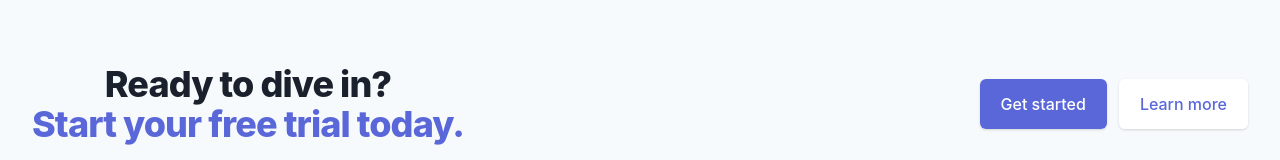
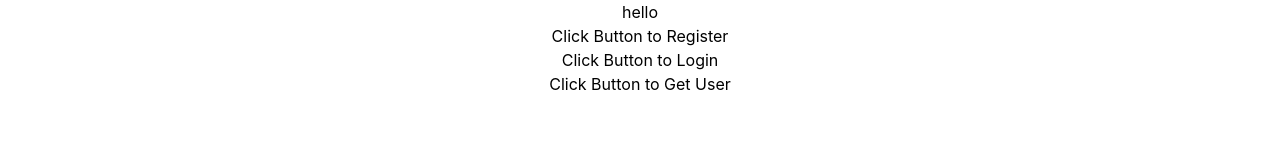
Before and after one commit to stevenjchang/roommates_international, a React (Create React App) app: page /register in a window 1280 px wide. Shown: the top 160 px of the page. Built offline with nearby package versions, Linux system fonts and the light colour scheme; no server answers.

Commit message:
add register/login/getUser buttons

```diff
--- a/package.json
+++ b/package.json
@@ -6,6 +6,7 @@
     "@testing-library/jest-dom": "^4.2.4",
     "@testing-library/react": "^9.5.0",
     "@testing-library/user-event": "^7.2.1",
+    "axios": "^0.21.0",
     "chokidar-cli": "^2.1.0",
     "fetch": "^1.1.0",
     "npm-run-all": "^4.1.5",
--- a/src/App.js
+++ b/src/App.js
@@ -4,6 +4,7 @@
 import { ListingContainer } from "components/Listing/ListingContainer";
 import { ListingNew } from "components/Listing/ListingNew";
 import { ListingDetail } from "components/Listing/ListingDetail";
+import { UserRegister } from "components/User/UserRegister";
 
 import "./App.css";
 
@@ -18,6 +19,9 @@
           <Route path="/listing/:listing_id">
             <ListingDetail />
           </Route>
+          <Route path="/register">
+            <UserRegister />
+          </Route>
           <Route path="/">
             <ListingContainer />
           </Route>
--- /dev/null
+++ b/src/components/User/UserRegister.js
@@ -0,0 +1,43 @@
+import React from "react";
+import axios from "axios";
+
+const data = { username: "Joey", password: "123" };
+
+const UserRegister = () => {
+  const register = async () => {
+    axios
+      .post("http://localhost:8080/register", data, { withCredentials: true })
+      .then((res) => console.log("res ==>", res))
+      .catch((e) => console.log("e ==>", e));
+  };
+  const login = async () => {
+    axios
+      .post("http://localhost:8080/login", data, { withCredentials: true })
+      .then((res) => console.log("res ==>", res))
+      .catch((e) => console.log("e ==>", e));
+  };
+  const getUser = async () => {
+    axios
+      .get("http://localhost:8080/user", { withCredentials: true })
+      .then((res) => console.log("res ==>", res))
+      .catch((e) => console.log("e ==>", e));
+  };
+  return (
+    <>
+      <h1>hello</h1>
+      <button className="" onClick={register}>
+        Click Button to Register
+      </button>
+      <br />
+      <button className="" onClick={login}>
+        Click Button to Login
+      </button>
+      <br />
+      <button className="" onClick={getUser}>
+        Click Button to Get User
+      </button>
+    </>
+  );
+};
+
+export { UserRegister };
```
Also changed, not shown: 1 other file (tests, documents, lock files or other folders).
